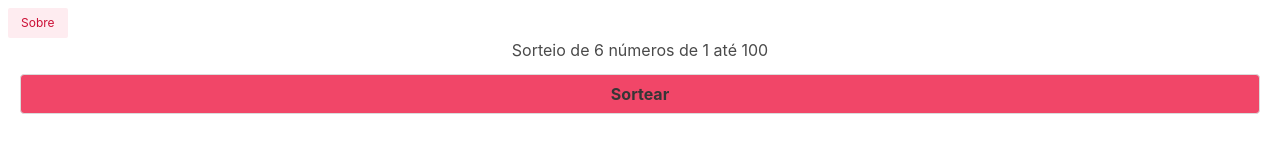
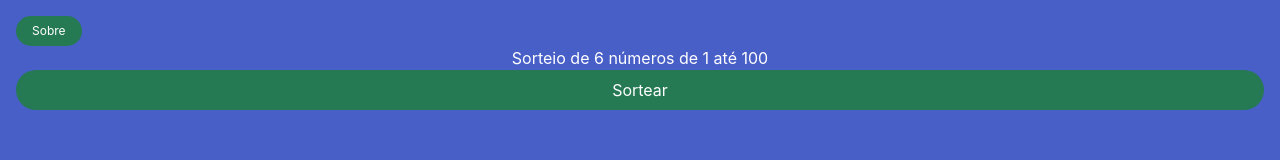
Before and after one commit to sldrafaell/TrabalhoRGI51, a plain HTML site: page trabalhodoGB/jogo.html in a window 1280 px wide. Drawn offline with nearby package versions, Linux system fonts and the light colour scheme.

Commit message:
Add files via upload

```diff
--- a/trabalhodoGB/jogo.html
+++ b/trabalhodoGB/jogo.html
@@ -1,33 +1,23 @@
 <!DOCTYPE html>
-<html lang="pt-br">
+<html lang="pt-br" class="has-background-link">
 <head>
     <meta charset="UTF-8">
     <meta http-equiv="X-UA-Compatible" content="IE=edge">
     <meta name="viewport" content="width=device-width, initial-scale=1.0">
     <title>sorteio</title>
-    <style>
-        body{
-            font: Arial;
 
-        }
-    </style>
     <script src="https://code.jquery.com/jquery-3.7.0.js" integrity="sha256-JlqSTELeR4TLqP0OG9dxM7yDPqX1ox/HfgiSLBj8+kM=" crossorigin="anonymous"></script>
     <link rel="stylesheet" href="https://cdn.jsdelivr.net/npm/bulma@0.9.4/css/bulma.min.css">
 </head>
-<body class="p-2">
-    <div class="">
-        <a href="sobre.html" class="button is-danger is-inverted button is-small is-link is-light">Sobre</a>
-    </div>
+<body class="p-4 has-background-link">
 
+    <a href="sobre.html" class="has-background-success-dark button is-rounded is-small button is-success is-rounded">Sobre</a>
 
-    <p class="has-text-centered ">Sorteio de 6 números de 1 até 100</p>
-    <div class="tile is-parent">
-        <article class="has-background-danger  button is-fullwidth has-text-centered has-text-weight-bold  " id="botao">Sortear</article>
-    </div>
-    <div>
-        <p class="has-text-centered" id="result"></p>
-    </div>
+    <p class="has-text-centered has-text-white">Sorteio de 6 números de 1 até 100</p>
 
+    <article class=" button is-fullwidth button is-success is-rounded has-background-success-dark" id="botao">Sortear</article>
+
+    <p class="has-text-centered has-text-white" id="result"></p>
 
 
 </body>
```
Also changed, not shown: trabalhodoGB/sobre.html (+14 -6 lines).
